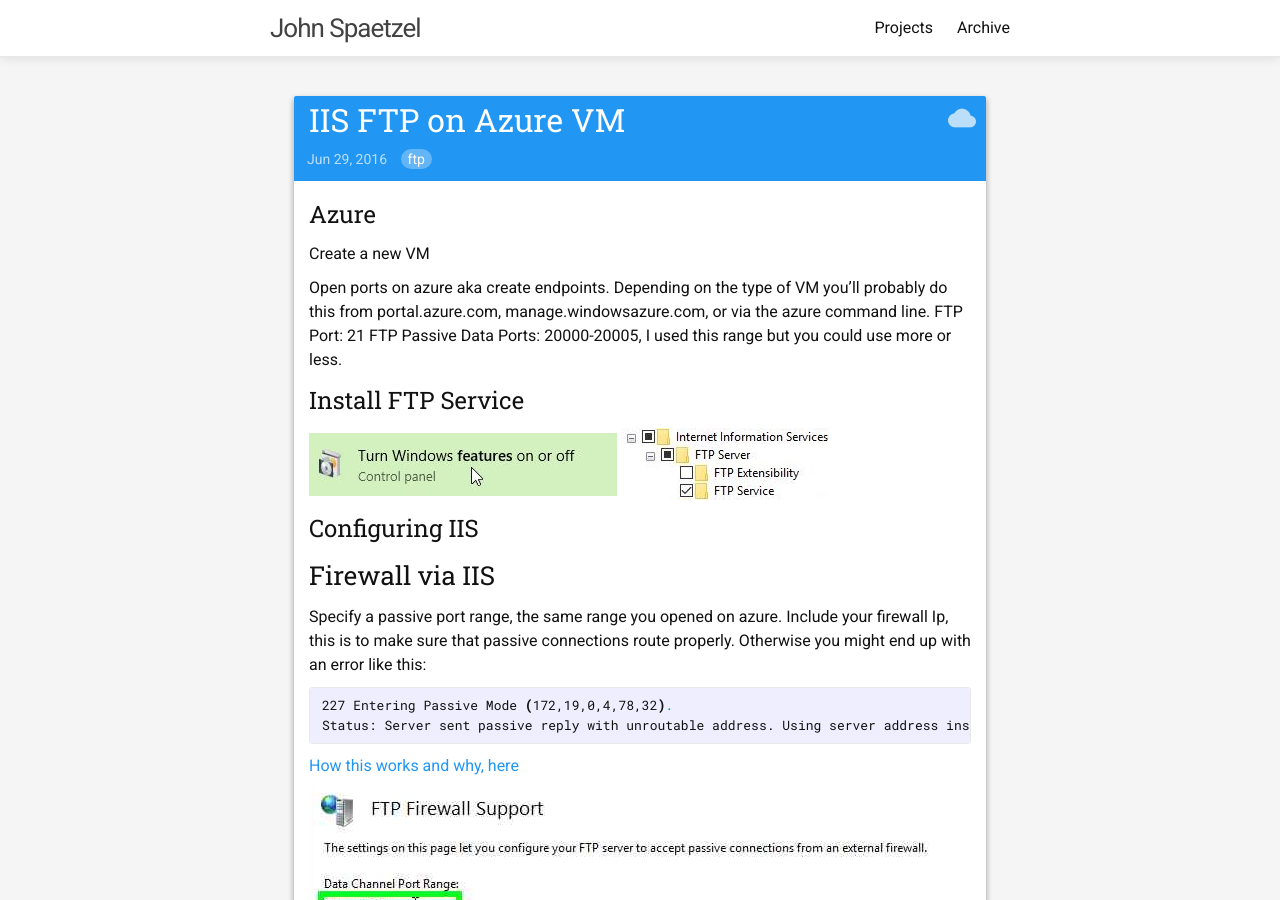
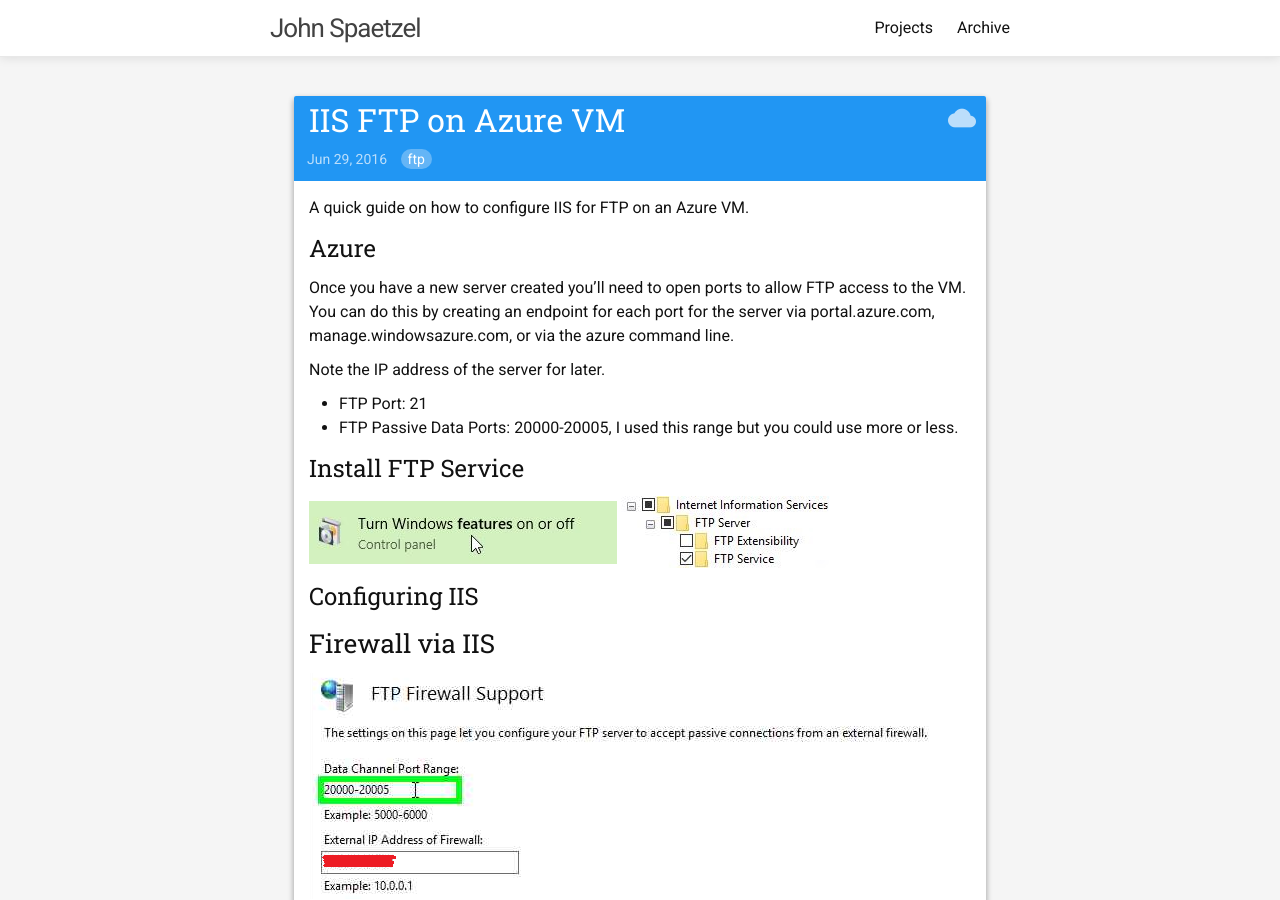
Before and after one commit to jspaetzel/meh.dev, a Jekyll site: the page built from _posts/blog/2016-06-29-iis-ftp-azure-vm.markdown, in a window 1280 px wide and 900 px high. Built offline with Jekyll 4.4.1, drawn with Linux system fonts in a browser that asks for light colours; some of the changed text lies outside the part shown.

Commit message:
Improvements to FTP config guide

```diff
--- a/_posts/blog/2016-06-29-iis-ftp-azure-vm.markdown
+++ b/_posts/blog/2016-06-29-iis-ftp-azure-vm.markdown
@@ -9,12 +9,18 @@
 ---
 
 
+A quick guide on how to configure IIS for FTP on an Azure VM.
+<!--more-->
+
+
 # Azure
-Create a new VM
 
-Open ports on azure aka create endpoints. Depending on the type of VM you'll probably do this from portal.azure.com, manage.windowsazure.com, or via the azure command line. <!--more-->
-FTP Port: 21
-FTP Passive Data Ports: 20000-20005, I used this range but you could use more or less.
+Once you have a new server created you'll need to open ports to allow FTP access to the VM. You can do this by creating an endpoint for each port for the server via portal.azure.com, manage.windowsazure.com, or via the azure command line.
+
+Note the IP address of the server for later.
+
+* FTP Port: 21
+* FTP Passive Data Ports: 20000-20005, I used this range but you could use more or less.
 
 # Install FTP Service
 ![Turn on or off](./assets/iis-ftp-azure/turnwindowsfeaturesonoff.jpg)
@@ -23,8 +29,10 @@
 # Configuring IIS
 
 ### Firewall via IIS
+![Firewall Settings](./assets/iis-ftp-azure/firewall.png)
 Specify a passive port range, the same range you opened on azure.
 Include your firewall Ip, this is to make sure that passive connections route properly. Otherwise you might end up with an error like this:
+
 {% highlight shell %}
 227 Entering Passive Mode (172,19,0,4,78,32).
 Status:	Server sent passive reply with unroutable address. Using server address instead.
@@ -32,7 +40,7 @@
 
 [How this works and why, here](http://grantcurell.com/2013/12/31/failed-to-retrieve-directory-listing-filezilla-connecting-to-iis-behind-nat/)
 
-![Firewall Settings](./assets/iis-ftp-azure/firewall.png)
+
 
 ### FTP User Isolation
 This is the setting I decided to go with, there's a good explanation of how each of these work in the [microsoft documentation](https://www.iis.net/configreference/system.applicationhost/sites/site/ftpserver/userisolation).
```
Also changed, not shown: other parts of _posts/blog/2016-06-29-iis-ftp-azure-vm.markdown (+1 -2 lines).
